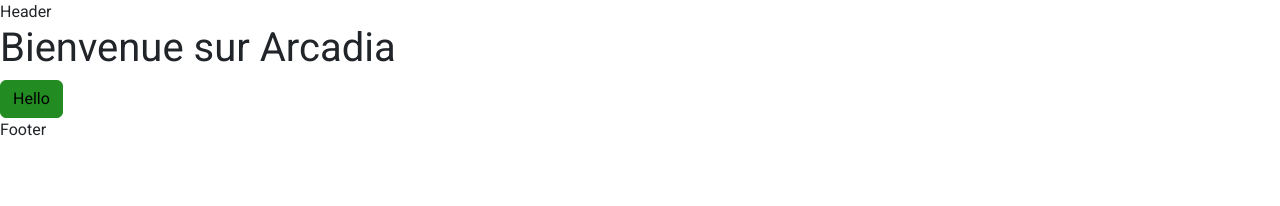
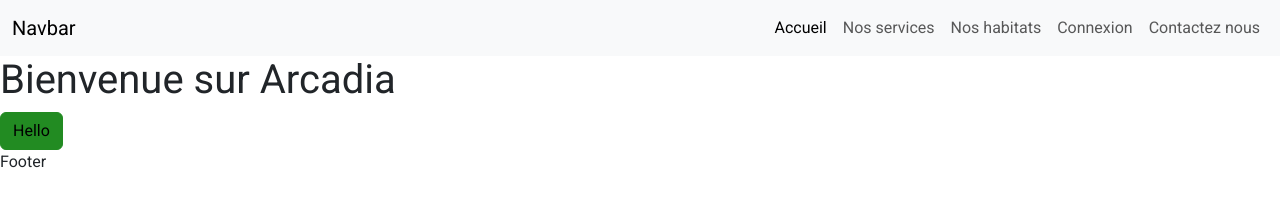
Before and after one commit to SoufianeH2K/Code, a website with bundled scripts: page index.html in a window 1280 px wide. Built offline with nearby package versions, Linux system fonts and the light colour scheme; files whose address does not match are found by name.

Commit message:
adding pages

```diff
--- a/index.html
+++ b/index.html
@@ -13,7 +13,43 @@
     <title>Arcadia</title>
   </head>
   <body>
-    <header>Header</header>
+    <header>
+      <nav class="navbar navbar-expand-lg bg-body-tertiary">
+        <div class="container-fluid">
+          <a class="navbar-brand" href="#">Navbar</a>
+          <button
+            class="navbar-toggler"
+            type="button"
+            data-bs-toggle="collapse"
+            data-bs-target="#navbarSupportedContent"
+            aria-controls="navbarSupportedContent"
+            aria-expanded="false"
+            aria-label="Toggle navigation"
+          >
+            <span class="navbar-toggler-icon"></span>
+          </button>
+          <div class="collapse navbar-collapse" id="navbarSupportedContent">
+            <ul class="navbar-nav ms-auto mb-2 mb-lg-0">
+              <li class="nav-item">
+                <a class="nav-link active" href="/">Accueil</a>
+              </li>
+              <li class="nav-item">
+                <a class="nav-link" href="pages/services.html">Nos services</a>
+              </li>
+              <li class="nav-item">
+                <a class="nav-link" href="pages/habitats.html">Nos habitats</a>
+              </li>
+              <li class="nav-item">
+                <a class="nav-link" href="pages/connection.html">Connexion</a>
+              </li>
+              <li class="nav-item">
+                <a class="nav-link" href="pages/contact.html">Contactez nous</a>
+              </li>
+            </ul>
+          </div>
+        </div>
+      </nav>
+    </header>
     <main id="main-page"></main>
     <footer>Footer</footer>
     <script type="module" src="Router/router.js"></script>
```
Also changed, not shown: pages/services.html (added, +1 -0 lines), pages/connection.html (added), pages/contact.html (added), pages/habitats.html (added).
